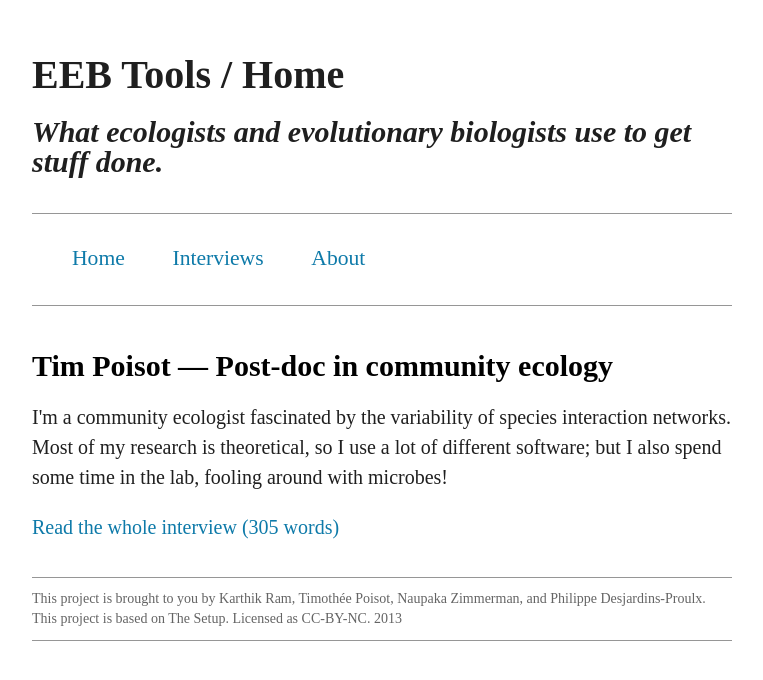
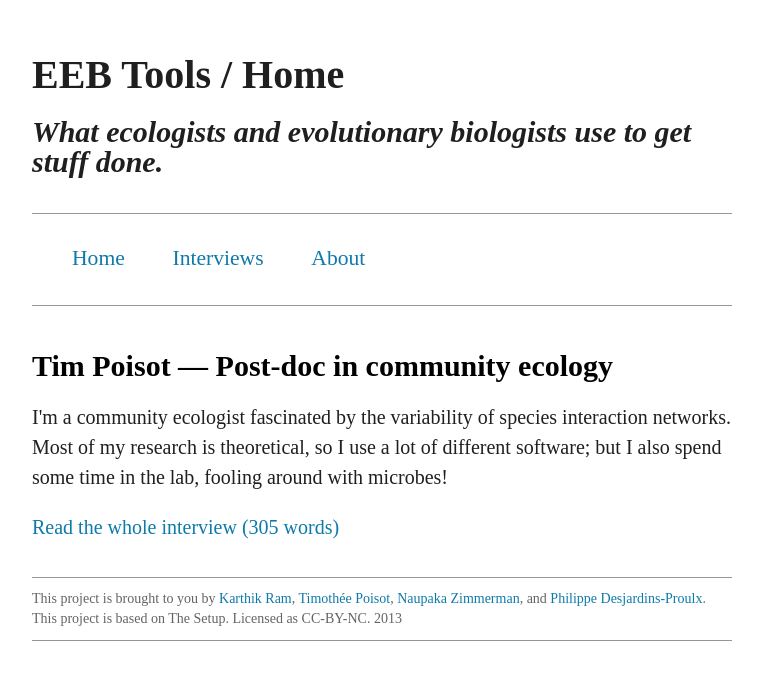
Before and after one commit to karthik/ecotools, a Jekyll site: the page built from index.html, in a window 1280 px wide. Shown: the top 680 px of the page, without its empty margins (258-1021 px from the left). Built offline with Jekyll 4.4.1, drawn with Linux system fonts in a browser that asks for light colours; Markdown is read by kramdown in place of the engine named in the settings; a style sheet for code colours, icons or effects is not loaded; part of the change alters nothing that is shown.

```diff
--- a/_includes/footer.html
+++ b/_includes/footer.html
@@ -1,3 +1,3 @@
 <div class="footer">
-This project is brought to you by Karthik Ram, Timothée Poisot, Naupaka Zimmerman, and Philippe Desjardins-Proulx. This project is based on The Setup. Licensed as CC-BY-NC. 2013
+This project is brought to you by <a href="http://nature.berkeley.edu/~kram/">Karthik Ram</a>, <a href="http://timotheepoisot.fr/">Timothée Poisot</a>, <a href="http://www.stanford.edu/~naupaka/">Naupaka Zimmerman</a>, and <a href="http://phdp.github.com/">Philippe Desjardins-Proulx</a>. This project is based on The Setup. Licensed as CC-BY-NC. 2013
 </div>
```
